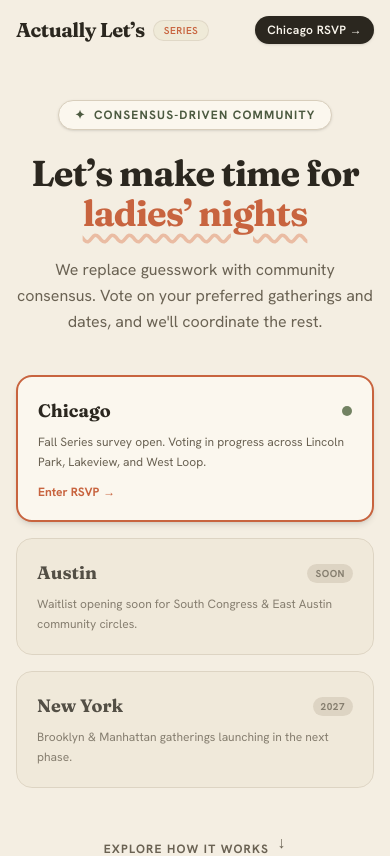
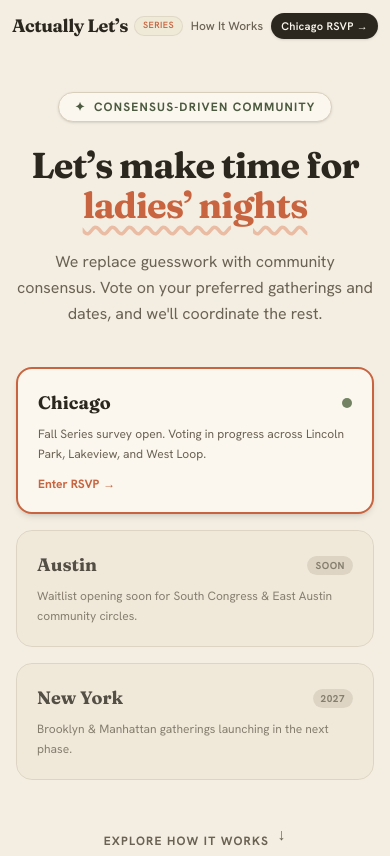
Before and after one commit to NiteAdmin/gather-chicago, a Next.js app: page / in a window 390 px wide. Shown: the top 856 px of the page. Built offline with nearby package versions, Linux system fonts and the light colour scheme.

Commit message:
fix(landing): restore How It Works link on mobile and fine-tune SERIES badge scale and header gap spacing

```diff
--- a/app/components/IntroPage.tsx
+++ b/app/components/IntroPage.tsx
@@ -78,33 +78,33 @@ export default function IntroPage() {
         }
       `}</style>
 
-      {/* TOP NAVIGATION BAR (WITH RESPONSIVE FLEX SPACING & ZERO OVERLAP) */}
-      <header className="flex items-center justify-between w-full max-w-5xl mx-auto px-4 sm:px-8 py-4 font-sans-hanken">
-        <Link href="/" className="group flex items-center gap-2 text-decoration-none shrink-0">
-          <span className="font-serif-fraunces text-xl font-bold tracking-tight text-[#2B271F] group-hover:text-[#C8643F] transition-colors">
+      {/* TOP NAVIGATION BAR (UNCONDITIONALLY VISIBLE HOW-IT-WORKS + COMPACT SERIES BADGE) */}
+      <header className="flex items-center justify-between w-full max-w-5xl mx-auto px-3 sm:px-8 py-3 sm:py-4 font-sans-hanken">
+        <Link href="/" className="group flex items-center gap-1.5 sm:gap-2 text-decoration-none shrink-0">
+          <span className="font-serif-fraunces text-lg sm:text-xl font-bold tracking-tight text-[#2B271F] group-hover:text-[#C8643F] transition-colors whitespace-nowrap">
             Actually Let’s
           </span>
-          <span className="rounded-full bg-[#EFEAD8] px-2.5 py-0.5 text-[10px] font-semibold tracking-wider text-[#C8643F] uppercase border border-[#D8CEBC]/60">
+          <span className="rounded-full bg-[#EFEAD8] px-2 py-0.5 text-[9px] sm:text-[10px] font-semibold tracking-wider text-[#C8643F] uppercase border border-[#D8CEBC]/60 shrink-0">
             SERIES
           </span>
         </Link>
 
-        <nav className="flex items-center gap-3 sm:gap-6 text-sm font-medium text-[#6A6253]">
+        <nav className="flex items-center gap-2 sm:gap-6 text-xs sm:text-sm font-medium text-[#6A6253]">
           <a
             href="#cities"
-            className="hover:text-[#2B271F] transition-colors hidden md:inline"
+            className="hover:text-[#2B271F] transition-colors hidden md:inline whitespace-nowrap"
           >
             Cities
           </a>
           <a
             href="#how-it-works"
-            className="hover:text-[#2B271F] transition-colors hidden sm:inline"
+            className="hover:text-[#2B271F] transition-colors whitespace-nowrap"
           >
             How It Works
           </a>
           <Link
             href="/chicago"
-            className="bg-[#2B271F] hover:bg-[#C8643F] text-[#FBF7EE] text-xs sm:text-sm px-3 py-1.5 sm:px-4 sm:py-2 rounded-full font-semibold tracking-wide transition-all shadow-sm hover:shadow whitespace-nowrap shrink-0"
+            className="bg-[#2B271F] hover:bg-[#C8643F] text-[#FBF7EE] text-[11px] sm:text-xs px-2.5 py-1.5 sm:px-3.5 sm:py-2 rounded-full font-semibold tracking-wide transition-all shadow-sm hover:shadow whitespace-nowrap shrink-0"
           >
             Chicago RSVP →
           </Link>
```
